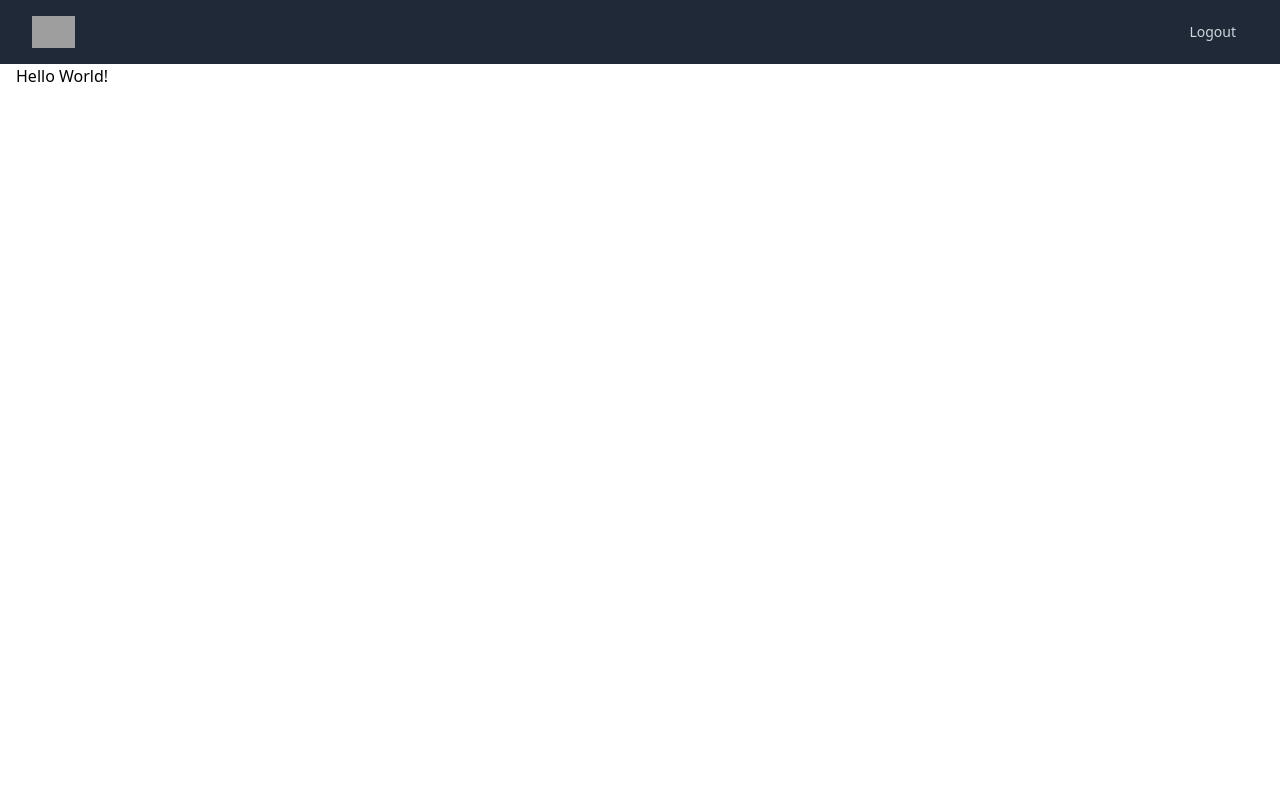
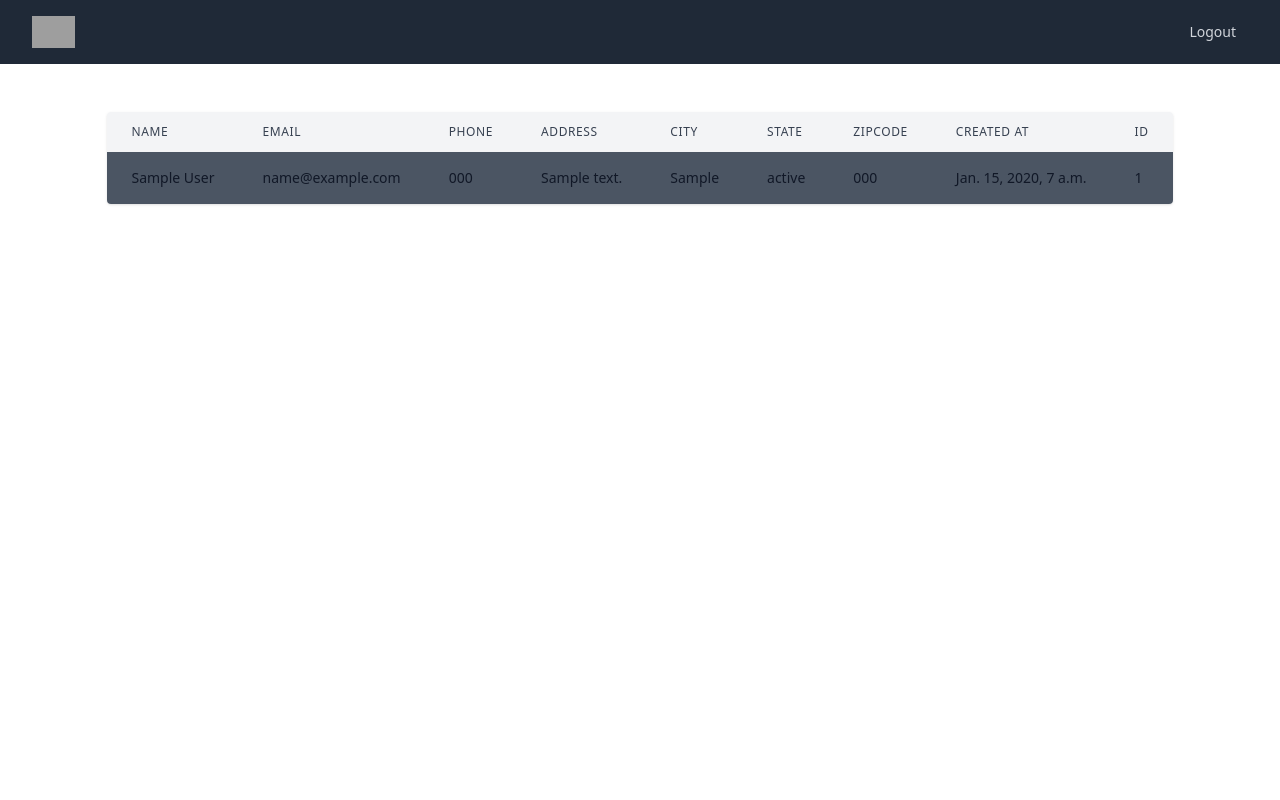
Before and after one commit to jeas560/Django_CRM, a Django app: page / in a window 1280 px wide. Run offline with Django 5.2, Linux system fonts and the light colour scheme; a user stored in the database is signed in; tables that the repository leaves empty hold one stand-in row (values such as "Sample post"); some libraries are stand-ins or nearby versions; grey boxes are pictures that could not be loaded.

Commit message:
Adding table for records and initial view version for each record

```diff
--- a/website/templates/base.html
+++ b/website/templates/base.html
@@ -7,7 +7,7 @@
     <script src="https://cdn.tailwindcss.com?plugins=forms,typography,aspect-ratio,line-clamp"></script>
     <script src="{% static 'script.js' %}"></script>
 </head>
-<body  class="h-full">
+<body class="h-full dark:bg-gray-400">
     {% include 'navbar.html' %}
     <div class="container mx-auto px-4">
         {% if messages %}
--- a/website/templates/home.html
+++ b/website/templates/home.html
@@ -3,8 +3,45 @@
 {% block content %}
 
 {% if user.is_authenticated %}
-
-<h1>Hello World!</h1>
+    <div class="flex justify-center px-6 py-12 lg:px-8">
+        <div class="inline-block align-middle">
+            <div class="shadow overflow-hidden rounded">
+                <table class="table-fixed">
+                    <thead class="bg-gray-100 dark:bg-gray-800">
+                        <tr>
+                            <th class="py-3 px-6 text-xs font-medium tracking-wider text-left text-gray-700 uppercase dark:text-gray-300">Name</th>
+                            <th class="py-3 px-6 text-xs font-medium tracking-wider text-left text-gray-700 uppercase dark:text-gray-300">Email</th>
+                            <th class="py-3 px-6 text-xs font-medium tracking-wider text-left text-gray-700 uppercase dark:text-gray-300">Phone</th>
+                            <th class="py-3 px-6 text-xs font-medium tracking-wider text-left text-gray-700 uppercase dark:text-gray-300">Address</th>
+                            <th class="py-3 px-6 text-xs font-medium tracking-wider text-left text-gray-700 uppercase dark:text-gray-300">City</th>
+                            <th class="py-3 px-6 text-xs font-medium tracking-wider text-left text-gray-700 uppercase dark:text-gray-300">State</th>
+                            <th class="py-3 px-6 text-xs font-medium tracking-wider text-left text-gray-700 uppercase dark:text-gray-300">Zipcode</th>
+                            <th class="py-3 px-6 text-xs font-medium tracking-wider text-left text-gray-700 uppercase dark:text-gray-300">Created At</th>
+                            <th class="py-3 px-6 text-xs font-medium tracking-wider text-left text-gray-700 uppercase dark:text-gray-300">ID</th>
+                        </tr>
+                    </thead>
+                    <tbody class="bg-white divide-y divide-gray-200 dark:bg-gray-500 dark:divide-gray-700">
+                            {% if records %}
+                                {% for record in records %}
+                                    <tr class="odd:bg-gray-600 hover:bg-gray-100 dark:hover:bg-gray-700">
+                                        <td class="py-4 px-6 text-sm font-medium text-gray-900 whitespace-nowrap dark:text-white">{{ record.first_name }}
+                                            {{ record.last_name }}</td>
+                                        <td class="py-4 px-6 text-sm font-medium text-gray-900 whitespace-nowrap dark:text-white">{{ record.email }}</td>
+                                        <td class="py-4 px-6 text-sm font-medium text-gray-900 whitespace-nowrap dark:text-white">{{ record.phone }}</td>
+                                        <td class="py-4 px-6 text-sm font-medium text-gray-900 whitespace-nowrap dark:text-white">{{ record.address }}</td>
+                                        <td class="py-4 px-6 text-sm font-medium text-gray-900 whitespace-nowrap dark:text-white">{{ record.city }}</td>
+                                        <td class="py-4 px-6 text-sm font-medium text-gray-900 whitespace-nowrap dark:text-white">{{ record.state }}</td>
+                                        <td class="py-4 px-6 text-sm font-medium text-gray-900 whitespace-nowrap dark:text-white">{{ record.zip_code }}</td>
+                                        <td class="py-4 px-6 text-sm font-medium text-gray-900 whitespace-nowrap dark:text-white">{{ record.created_at }}</td>
+                                        <td class="py-4 px-6 text-sm font-medium text-gray-900 whitespace-nowrap dark:text-white"><a href="{% url 'record' record.id %}">{{ record.id }}</a></td>
+                                    </tr>
+                                {% endfor %}
+                            {% endif %}
+                    </tbody>
+                </table>
+            </div>
+        </div>
+    </div>
 
 {% else %}
 <div>
--- /dev/null
+++ b/website/templates/record.html
@@ -0,0 +1,5 @@
+{% extends 'base.html' %}
+
+{% block content %}
+{{ customer_record }}
+{% endblock %}
--- a/website/urls.py
+++ b/website/urls.py
@@ -5,4 +5,5 @@ urlpatterns = [
     path("", views.home, name="home"),
     # path("login/", views.login_user, name="login"),
     path("logout/", views.logout_user, name="logout"),
+    path("record/<int:pk>", views.customer_record, name="record"),
 ]
--- a/website/views.py
+++ b/website/views.py
@@ -1,9 +1,12 @@
 from django.shortcuts import render, redirect
 from django.contrib.auth import authenticate, login, logout
 from django.contrib import messages
+from .models import Record
 
 
 def home(request):
+    records = Record.objects.all()
+
     if request.method == "POST":
         username = request.POST["username"]
         password = request.POST["password"]
@@ -17,7 +20,7 @@ def home(request):
             messages.error(request, "Not Welcome")
             return redirect("home")
     else:
-        return render(request, "home.html", {})
+        return render(request, "home.html", {"records": records})
 
 
 # def login_user(request):
@@ -28,3 +31,12 @@ def logout_user(request):
     logout(request)
     messages.success(request, "See ya")
     return redirect("home")
+
+
+def customer_record(request, pk):
+    if request.user.is_authenticated:
+        customer_record = Record.objects.get(id=pk)
+        return render(request, "record.html", {"customer_record": customer_record})
+    else:
+        messages.error(request, "You must be logged to view that page!")
+        return redirect("home")
```
